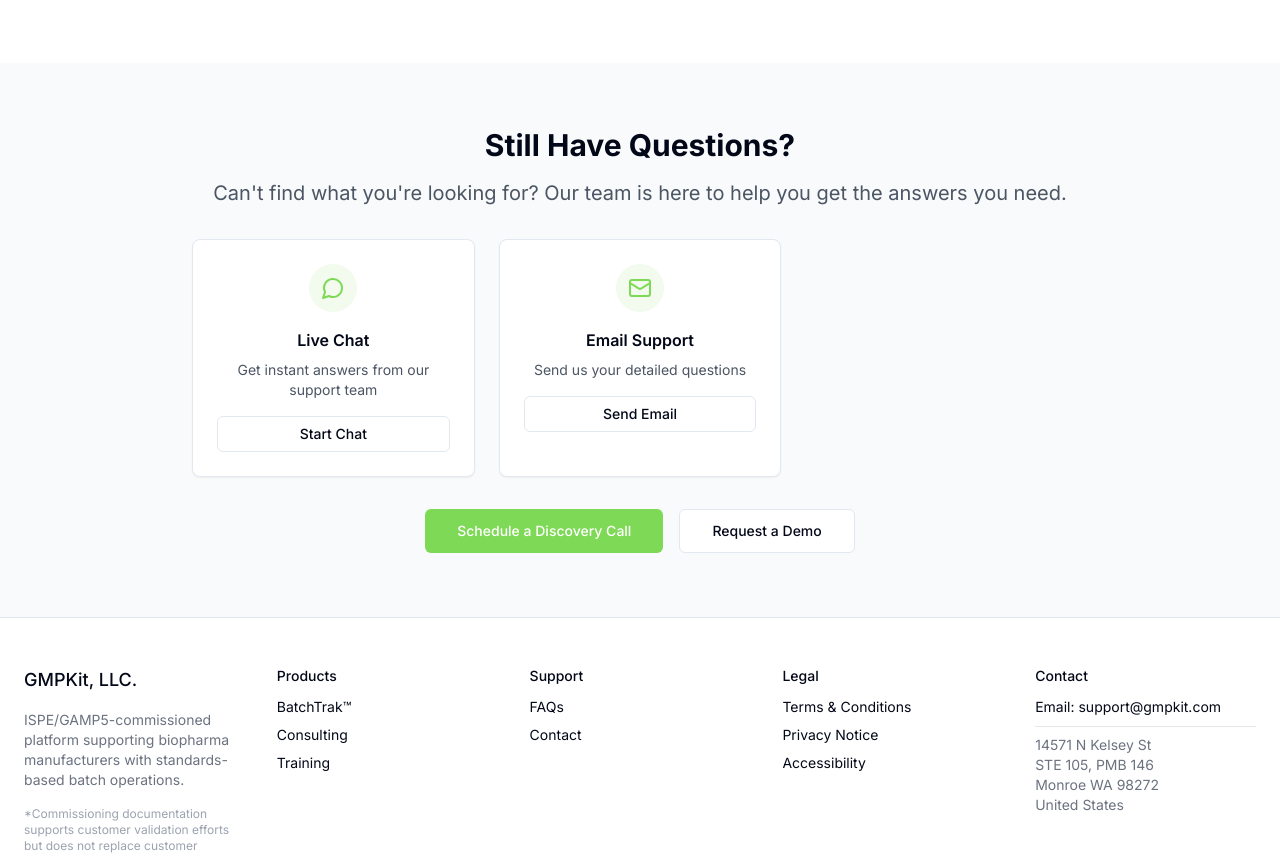
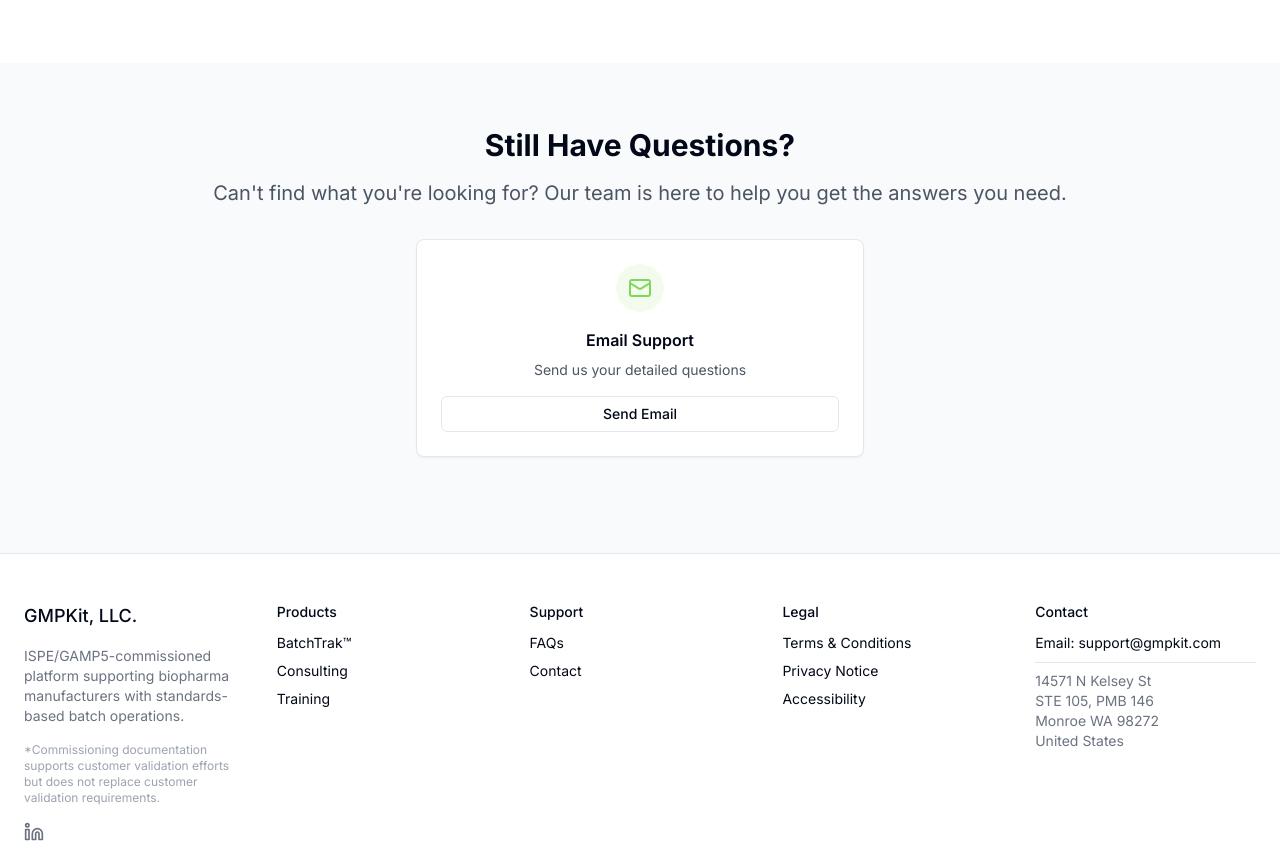
Before and after one commit to jersey5481/GMPKit-Website, a Next.js app: page /faqs in a window 1280 px wide. Shown: the part 3380-4235 px from the top of the page. Built offline with nearby package versions, Linux system fonts and the light colour scheme.

Commit message:
Fix - more button removals and adjustments
Fix - more button removals and adjustments

```diff
--- a/components/faqs/ContactSupport.tsx
+++ b/components/faqs/ContactSupport.tsx
@@ -22,7 +22,7 @@ export default function ContactSupport({
       <h2 className="text-3xl font-bold mb-4">{title}</h2>
       <p className="text-xl text-gray-600 mb-8">{description}</p>
 
-      <div className="grid grid-cols-1 md:grid-cols-3 gap-6 mb-8">
+      <div className="grid grid-cols-1 gap-6 mb-8 max-w-md mx-auto">
         {contactOptions.map((option) => (
           <ContactCard
             key={option.id}
@@ -36,14 +36,7 @@ export default function ContactSupport({
         ))}
       </div>
 
-      {showCTAButtons && (
-        <div className="flex flex-col sm:flex-row gap-4 justify-center">
-          <Button size="lg">Schedule a Discovery Call</Button>
-          <Button variant="outline" size="lg">
-            Request a Demo
-          </Button>
-        </div>
-      )}
+
     </div>
   )
 }
--- a/components/ui/ContactCard.tsx
+++ b/components/ui/ContactCard.tsx
@@ -22,8 +22,6 @@ export default function ContactCard({
   onClick,
   variant = "outline",
 }: ContactCardProps) {
-  const ButtonComponent = href ? "a" : "button"
-
   return (
     <div className="bg-white p-6 rounded-lg shadow-sm border">
       <div className="flex h-12 w-12 items-center justify-center rounded-full bg-primary/10 mx-auto mb-4">
@@ -31,9 +29,21 @@ export default function ContactCard({
       </div>
       <h3 className="font-semibold mb-2">{title}</h3>
       <p className="text-sm text-gray-600 mb-4">{description}</p>
-      <Button variant={variant} size="sm" className="w-full" asChild={!!href} onClick={onClick}>
-        <ButtonComponent {...(href && { href })}>{buttonText}</ButtonComponent>
-      </Button>
+
+      {href ? (
+        <Button variant={variant} size="sm" className="w-full" asChild>
+          <a href={href}>{buttonText}</a>
+        </Button>
+      ) : (
+        <Button
+          variant={variant}
+          size="sm"
+          className="w-full"
+          onClick={onClick}
+        >
+          {buttonText}
+        </Button>
+      )}
     </div>
   )
 }
--- a/lib/contact-data.ts
+++ b/lib/contact-data.ts
@@ -13,17 +13,6 @@ export interface ContactOption {
 
 export const contactOptions: ContactOption[] = [
   {
-    id: "chat",
-    icon: MessageCircle,
-    title: "Live Chat",
-    description: "Get instant answers from our support team",
-    buttonText: "Start Chat",
-    onClick: () => {
-      // Add your chat widget logic here
-      console.log("Starting chat...")
-    },
-  },
-  {
     id: "email",
     icon: Mail,
     title: "Email Support",
```
